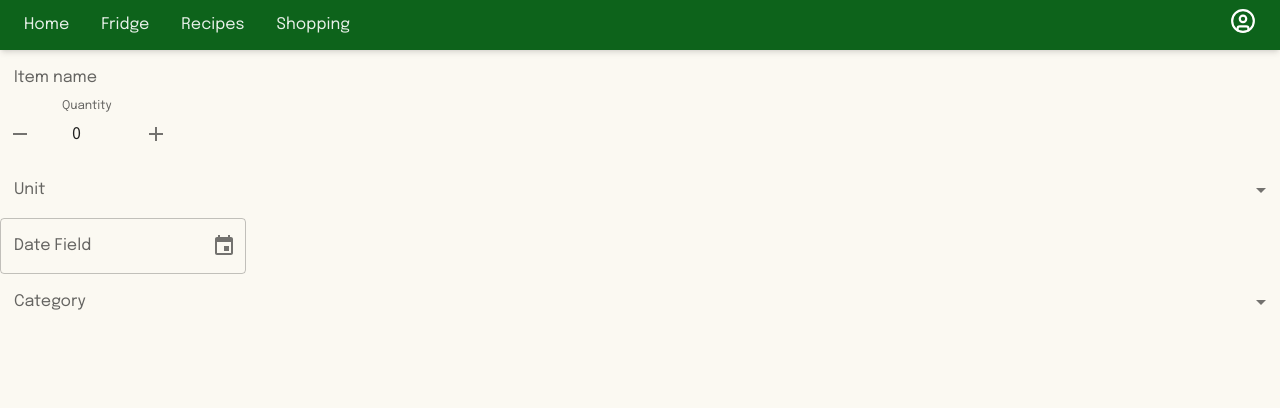
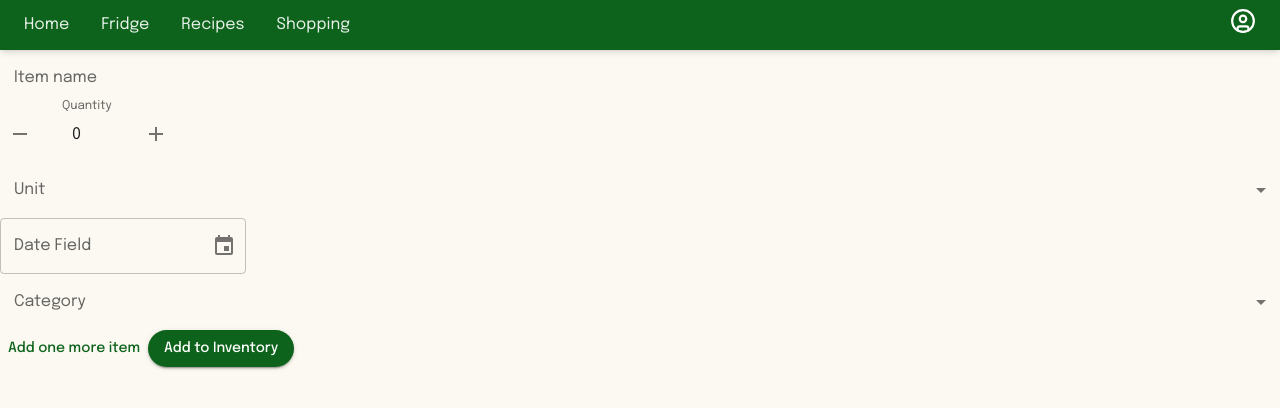
Before and after one commit to Code-the-Dream-School/l-group-practicum-team3, a React (Vite) app in the folder frontend/: page /frigde-add in a window 1280 px wide. Shown: the top 408 px of the page. Built offline with nearby package versions, Linux system fonts and the light colour scheme; no server answers; sample sign-in values are in the browser's storage; a web font is replaced by a local one.

Commit message:
connect grocery route to form & attach auth token

```diff
--- a/frontend/src/components/fridge/AddItemForm.jsx
+++ b/frontend/src/components/fridge/AddItemForm.jsx
@@ -59,23 +59,15 @@ const NumberField = ({ value, onChange }) => {
     </Box>
   );
 };
-export default function AddIngredientForm() {
-  const [formData, setFormData] = useState({
-    name: "",
-    category: "",
-    quantity: 0,
-    unit: "",
-    expiry_date: null,
-  });
-
+export default function AddIngredientForm({ formData, onChange }) {
   console.log(formData);
 
   const handleChange = (e) => {
-    setFormData({ ...formData, [e.target.name]: e.target.value });
+    onChange({ ...formData, [e.target.name]: e.target.value });
   };
 
   const handleDateChange = (newValue) => {
-    setFormData({
+    onChange({
       ...formData,
       expiry_date: newValue,
     });
--- a/frontend/src/context/AuthContext.jsx
+++ b/frontend/src/context/AuthContext.jsx
@@ -42,7 +42,6 @@ export function AuthContextProvider({ children }) {
 
   // login
   const login = useCallback(async (email, password) => {
-
     try {
       const response = await api.post("/api/users/login", { email, password });
 
@@ -65,7 +64,6 @@ export function AuthContextProvider({ children }) {
 
   //   signup
   const register = useCallback(async (name, email, password) => {
-
     try {
       const response = await api.post("/api/users/register", {
         name,
--- a/frontend/src/pages/private/FridgeAddIngredient.jsx
+++ b/frontend/src/pages/private/FridgeAddIngredient.jsx
@@ -1,5 +1,56 @@
+import { useState } from "react";
+import dayjs from "dayjs";
 import AddIngredientForm from "../../components/fridge/AddItemForm";
+import Box from "@mui/material/Box";
+import Button from "@mui/material/Button";
+import api from "../../utils/axios";
 
 export default function FridgeAddIngredient() {
-  return <AddIngredientForm />;
+  const [forms, setForms] = useState([
+    { name: "", category: "", quantity: 0, unit: "", expiry_date: null },
+  ]);
+
+  const handleChange = (index, updatedForm) => {
+    const updatedForms = forms.map((form, i) =>
+      i === index ? updatedForm : form,
+    );
+    setForms(updatedForms);
+  };
+
+  const handleAddMore = () =>
+    setForms([
+      ...forms,
+      { name: "", category: "", quantity: 0, unit: "", expiry_date: null },
+    ]);
+
+  const handleSubmit = async () => {
+    const data = forms.map((form) => ({
+      ...form,
+      expiry_date: form.expiry_date
+        ? dayjs(form.expiry_date).format("YYYY-MM-DD")
+        : null,
+    }));
+
+    try {
+      const response = await api.post("/api/grocery", data);
+      console.log(data);
+    } catch (error) {
+      console.error(error);
+    }
+  };
+  return (
+    <Box>
+      {forms.map((formData, index) => (
+        <AddIngredientForm
+          key={index}
+          formData={formData}
+          onChange={(updatedForm) => handleChange(index, updatedForm)}
+        />
+      ))}
+      <Button onClick={handleAddMore}>Add one more item</Button>
+      <Button variant="contained" onClick={handleSubmit}>
+        Add to Inventory
+      </Button>
+    </Box>
+  );
 }
--- a/frontend/src/utils/axios.js
+++ b/frontend/src/utils/axios.js
@@ -1,10 +1,17 @@
-import axios from 'axios'
+import axios from "axios";
 
 const api = axios.create({
-        baseURL: import.meta.env.VITE_API_URL || 'http://localhost:5000',
-        headers: {
-            'Content-Type':"application/json"
-        }
-})
+  baseURL: import.meta.env.VITE_API_URL || "http://localhost:5000",
+  headers: {
+    "Content-Type": "application/json",
+  },
+});
 
-export default api
+api.interceptors.request.use((config) => {
+  const token = localStorage.getItem("token");
+  if (token) {
+    config.headers.Authorization = `Bearer ${token}`;
+  }
+  return config;
+});
+export default api;
```
Also changed, not shown: frontend/src/context/FrigdeContext.jsx (deleted).
